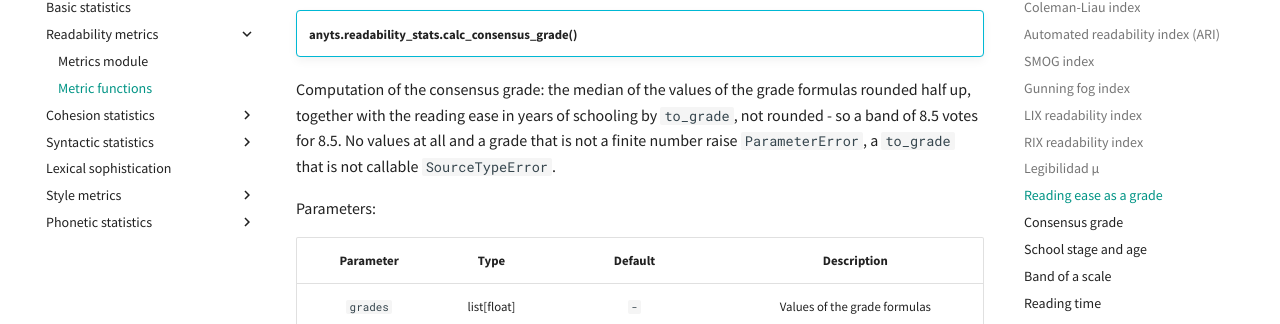
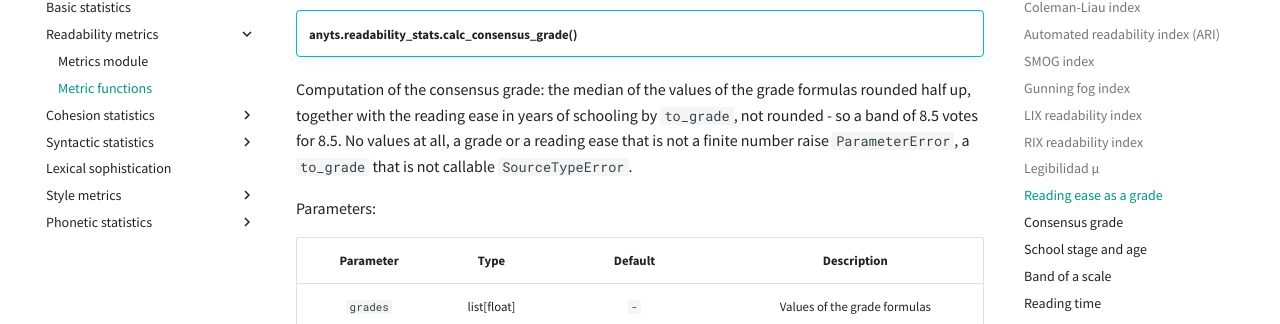
Before and after one commit to SergeyShk/anyTS, an MkDocs documentation site: the page built from docs/stats/readability_stats_funcs.md, in a window 1280 px wide and 900 px high, scrolled down 8228 px. Shown: the part 155-479 px from the top of the window. Built offline with MkDocs 1.6.1 and Material for MkDocs 9.7.7, drawn with Linux system fonts in a browser that asks for light colours; comment, search, counter and statistics services are not loaded.

Commit message:
Name the reading ease among the errors of the consensus grade
Co-Authored-By: Claude Opus 5.5 <noreply@anthropic.com>

```diff
--- a/docs/stats/readability_stats_funcs.md
+++ b/docs/stats/readability_stats_funcs.md
@@ -290,7 +290,7 @@ Parameters:
     **anyts.readability_stats.calc_consensus_grade()**
 
 <!-- --8<-- [start:calc_consensus_grade] -->
-Computation of the consensus grade: the median of the values of the grade formulas rounded half up, together with the reading ease in years of schooling by `to_grade`, not rounded - so a band of 8.5 votes for 8.5. No values at all and a grade that is not a finite number raise `ParameterError`, a `to_grade` that is not callable `SourceTypeError`.
+Computation of the consensus grade: the median of the values of the grade formulas rounded half up, together with the reading ease in years of schooling by `to_grade`, not rounded - so a band of 8.5 votes for 8.5. No values at all, a grade or a reading ease that is not a finite number raise `ParameterError`, a `to_grade` that is not callable `SourceTypeError`.
 
 Parameters:
 
```
